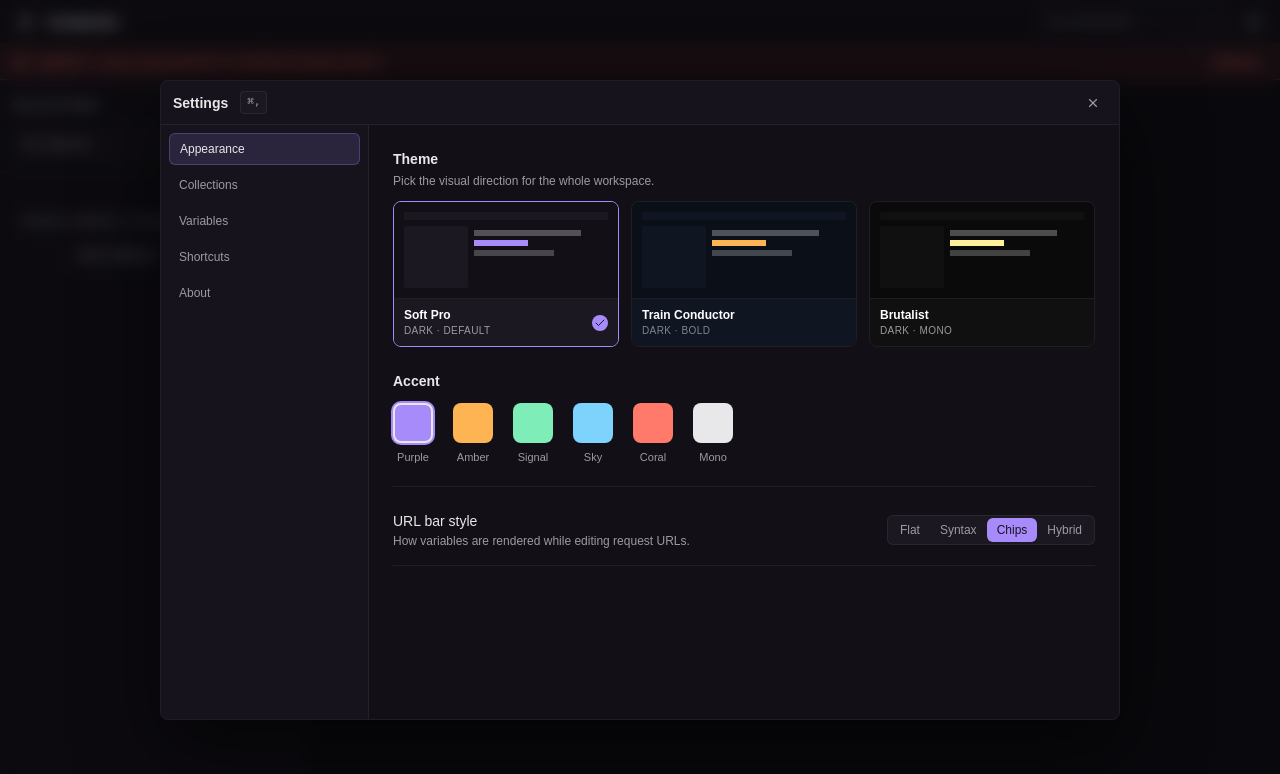
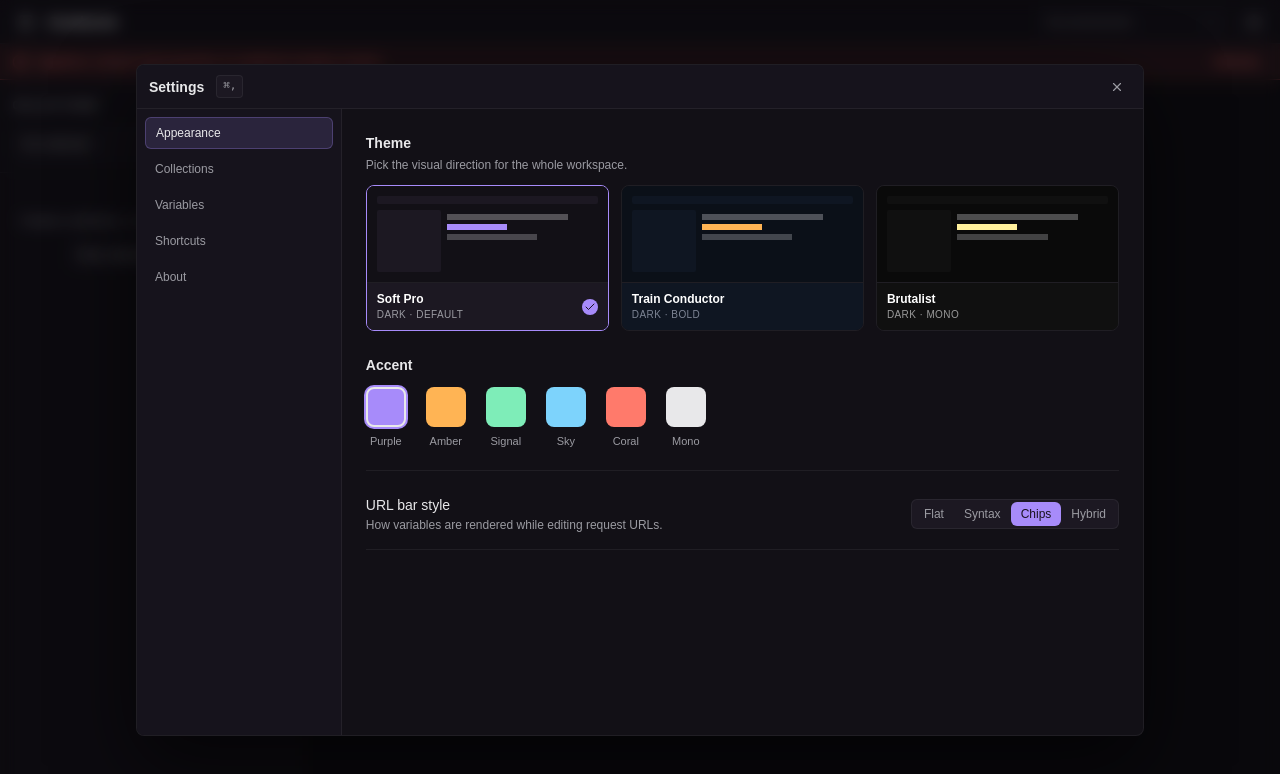
Before and after one commit to Aminmiri82/Conductor, a React (Vite) app: page / in a window 1280 px wide. Both pictures are taken after a click on the button 1254 px from the left and 21 px from the top of the page. Shown: the top 774 px of the page. Built offline with nearby package versions, Linux system fonts and the light colour scheme.

Commit message:
fix(settings): improve variables table layout and controls
- Widen the settings dialog and adapt its navigation width
- Keep variable inputs transparent in dark mode and tighten table columns
- Add visible enable and disable controls for variables

```diff
--- a/src/components/EditableTable.tsx
+++ b/src/components/EditableTable.tsx
@@ -94,7 +94,7 @@ export function CellInput({ className, ...props }: ComponentProps<"input">) {
   return (
     <Input
       className={cn(
-        "app-mono h-8 rounded-none border-0 bg-transparent text-xs shadow-none focus-visible:ring-0",
+        "app-mono h-8 rounded-none border-0 bg-transparent text-xs shadow-none focus-visible:ring-0 dark:bg-transparent",
         className,
       )}
       {...props}
--- a/src/features/settings/AppSettings.tsx
+++ b/src/features/settings/AppSettings.tsx
@@ -84,7 +84,7 @@ export function AppSettings({
             target?.focus();
           }
         }}
-        className="flex h-[min(640px,88vh)] w-[min(960px,94vw)] max-w-none min-w-0 flex-col gap-0 overflow-hidden border border-[var(--app-line)] bg-[var(--app-bg)] p-0 text-base shadow-[0_30px_80px_rgba(0,0,0,.6)] ring-0 sm:max-w-none"
+        className="flex h-[min(672px,92vh)] w-[min(1008px,96vw)] max-w-none min-w-0 flex-col gap-0 overflow-hidden border border-[var(--app-line)] bg-[var(--app-bg)] p-0 text-base shadow-[0_30px_80px_rgba(0,0,0,.6)] ring-0 sm:max-w-none"
         style={{ borderRadius: "var(--app-radius-lg)" }}
       >
         <div className="flex h-11 shrink-0 items-center gap-3 border-b border-[var(--app-line)] bg-[var(--app-panel)] px-3">
@@ -105,7 +105,7 @@ export function AppSettings({
           </Button>
         </div>
         <div className="flex min-h-0 flex-1">
-          <nav className="w-52 shrink-0 border-r border-[var(--app-line)] bg-[var(--app-panel)] p-2">
+          <nav className="w-[clamp(136px,16vw,208px)] shrink-0 border-r border-[var(--app-line)] bg-[var(--app-panel)] p-2">
             {SETTINGS_TABS.map((item) => (
               <button
                 key={item.id}
--- a/src/features/settings/VariablesPane.tsx
+++ b/src/features/settings/VariablesPane.tsx
@@ -64,7 +64,7 @@ import {
   SectionTitle,
 } from "./SettingsParts";
 
-const columns = "grid-cols-[minmax(140px,.8fr)_minmax(180px,1.4fr)_120px]";
+const columns = "grid-cols-[minmax(0,.8fr)_minmax(0,1.4fr)_108px]";
 
 // Row actions stay out of the way until the row is hovered or focused.
 const onRowHover =
@@ -492,6 +492,7 @@ export function VariablesPane({
       >
         {variables.map((variable, index) => {
           const duplicate = duplicates.has(variable.key.trim());
+          const masked = variable.sensitive && !revealed[index];
           return (
             <Row
               key={index}
@@ -516,29 +517,14 @@ export function VariablesPane({
                 className={cn(
                   !variable.enabled && "text-[var(--app-dim)] line-through",
                 )}
-                type={
-                  variable.sensitive && !revealed[index] ? "password" : "text"
-                }
+                type={masked ? "password" : "text"}
                 value={variable.value}
                 placeholder="Value"
                 onChange={(event) =>
                   updateVariable(index, { value: event.target.value }, "typing")
                 }
               />
-              <div className="flex items-center justify-end pr-1">
-                {variable.enabled ? null : (
-                  // Imports can bring disabled rows; this is the only
-                  // way back, so it stays visible.
-                  <RowAction
-                    className="text-[var(--app-accent)] hover:text-[var(--app-accent)]"
-                    onClick={() =>
-                      updateVariable(index, { enabled: true }, "now")
-                    }
-                    title="Disabled. Click to enable"
-                  >
-                    <Power />
-                  </RowAction>
-                )}
+              <div className="flex items-center justify-end gap-0.5 pr-1">
                 {variable.sensitive ? (
                   <RowAction
                     className={onRowHover}
@@ -574,6 +560,25 @@ export function VariablesPane({
                   }
                 >
                   {variable.sensitive ? <Lock /> : <LockOpen />}
+                </RowAction>
+                <RowAction
+                  // A disabled row keeps it in sight: imports can bring
+                  // disabled rows, and this is the way back.
+                  className={
+                    variable.enabled
+                      ? onRowHover
+                      : "text-[var(--app-accent)] hover:text-[var(--app-accent)]"
+                  }
+                  onClick={() =>
+                    updateVariable(index, { enabled: !variable.enabled }, "now")
+                  }
+                  title={
+                    variable.enabled
+                      ? "Disable variable"
+                      : "Disabled. Click to enable"
+                  }
+                >
+                  <Power />
                 </RowAction>
                 <RowAction
                   className={cn(onRowHover, "hover:text-destructive")}
@@ -908,7 +913,7 @@ function RowAction({
       variant="ghost"
       size="icon"
       className={cn(
-        "size-7 text-[var(--app-dim)] focus-visible:opacity-100 [&_svg]:size-3.5",
+        "size-6 shrink-0 text-[var(--app-dim)] focus-visible:opacity-100 [&_svg]:size-3",
         className,
       )}
       onClick={onClick}
```
